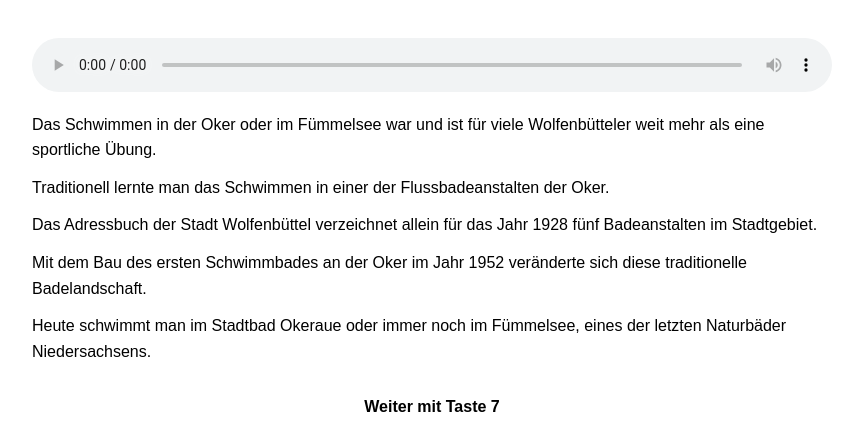
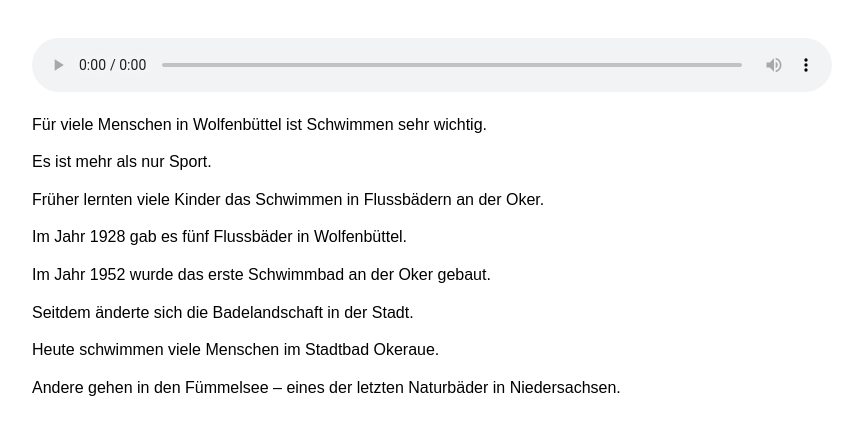
Before and after one commit to MuseumWolfenbuettel/LS6, a plain HTML site: page index.html in a window 1280 px wide. Shown: the part 76-505 px from the top of the page, without its empty margins (208-1071 px from the left). Drawn offline with Linux system fonts and the light colour scheme.

Commit message:
Update index.html

```diff
--- a/index.html
+++ b/index.html
@@ -67,15 +67,14 @@
             Ihr Browser unterstützt kein Audio-Element.
         </audio>
 
-        <p>Das Schwimmen in der Oker oder im Fümmelsee war und ist für viele Wolfenbütteler weit mehr als eine sportliche Übung.</p>
-
-        <p>Traditionell lernte man das Schwimmen in einer der Flussbadeanstalten der Oker.</p>
-
-        <p>Das Adressbuch der Stadt Wolfenbüttel verzeichnet allein für das Jahr 1928 fünf Badeanstalten im Stadtgebiet.</p>
-
-        <p>Mit dem Bau des ersten Schwimmbades an der Oker im Jahr 1952 veränderte sich diese traditionelle Badelandschaft.</p>
-
-        <p>Heute schwimmt man im Stadtbad Okeraue oder immer noch im Fümmelsee, eines der letzten Naturbäder Niedersachsens.</p>
+        <p>Für viele Menschen in Wolfenbüttel ist Schwimmen sehr wichtig.</p>
+        <p>Es ist mehr als nur Sport.</p>
+        <p>Früher lernten viele Kinder das Schwimmen in Flussbädern an der Oker.</p>
+        <p>Im Jahr 1928 gab es fünf Flussbäder in Wolfenbüttel.</p>
+        <p>Im Jahr 1952 wurde das erste Schwimmbad an der Oker gebaut.</p>
+        <p>Seitdem änderte sich die Badelandschaft in der Stadt.</p>
+        <p>Heute schwimmen viele Menschen im Stadtbad Okeraue.</p>
+        <p>Andere gehen in den Fümmelsee – eines der letzten Naturbäder in Niedersachsen.</p>
 
         <p class="instruction">Weiter mit Taste 7</p>
 
```
